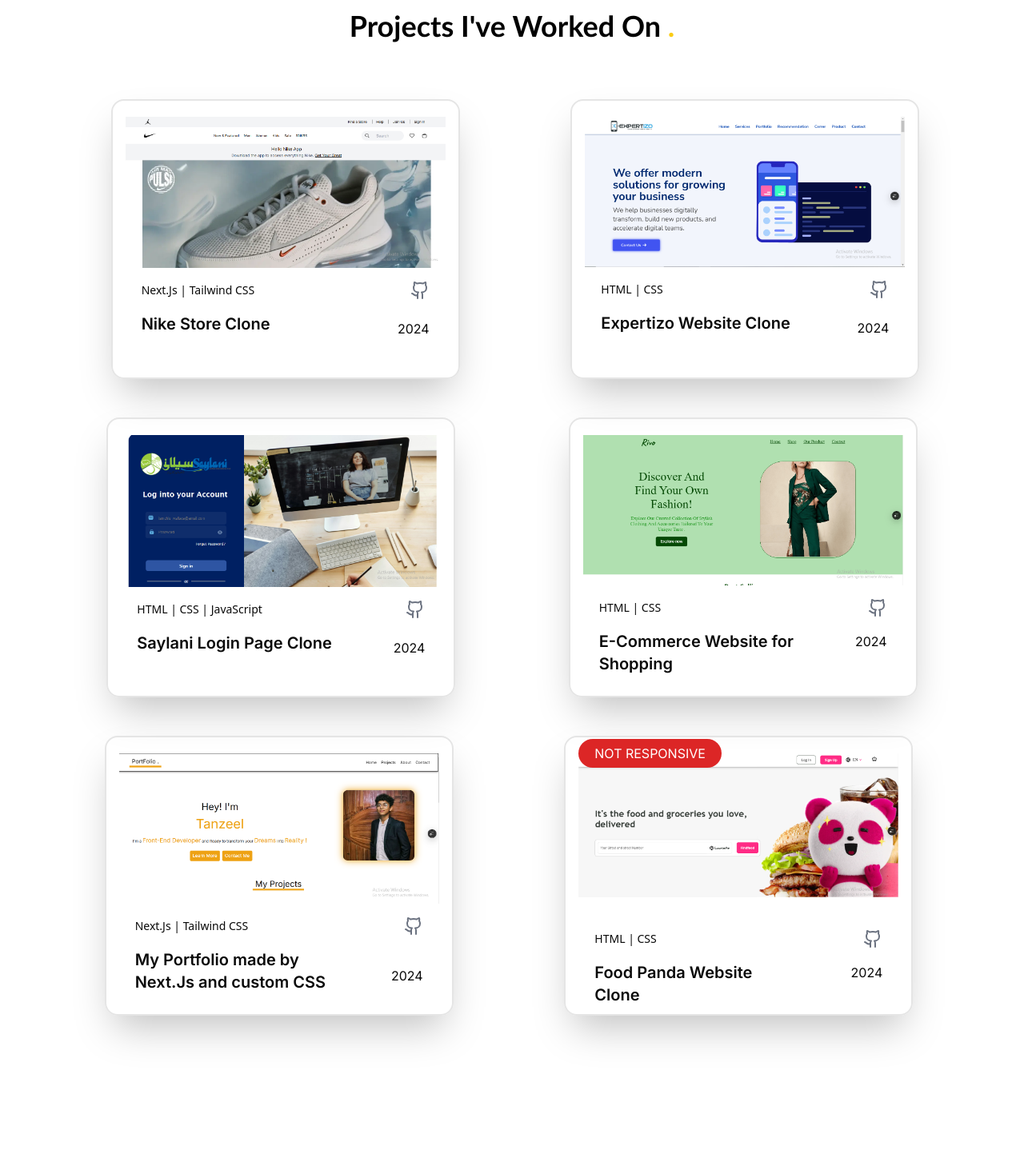
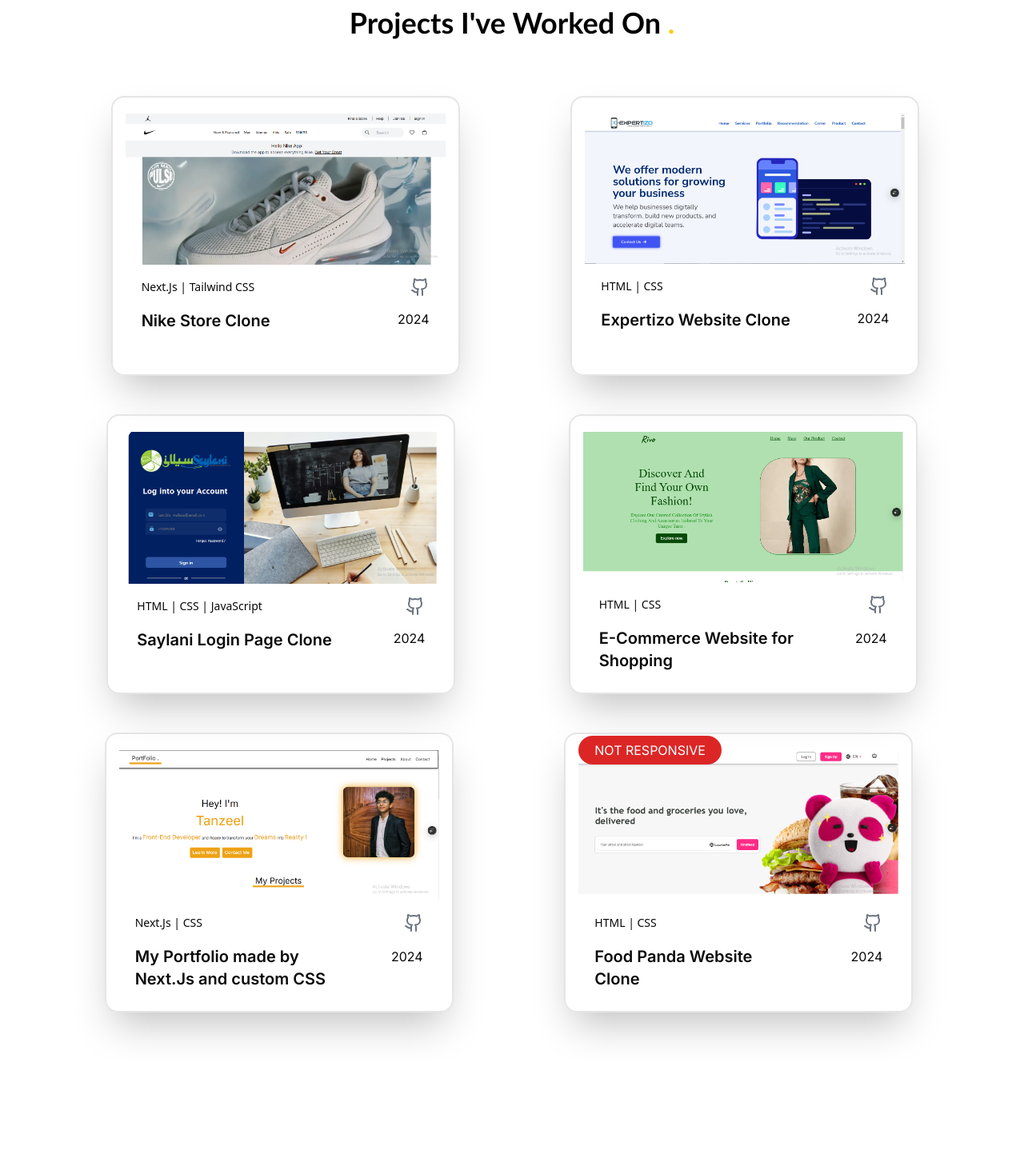
Before and after one commit to Tanzeel-Azeem/portfolio, a Next.js app: page / in a window 1280 px wide. Shown: the part 2048-3501 px from the top of the page at 80% size. Built offline with nearby package versions, Linux system fonts and the light colour scheme.

Commit message:
fixed small bugs

```diff
--- a/src/app/components/about.tsx
+++ b/src/app/components/about.tsx
@@ -9,7 +9,7 @@
 
         <div className='py-8 leading-6'>
            <span className='text-xl'>
-             <span className='text-yellow-500 font-bold text-2xl'>Hey! </span> <br /> {`I'm`}  <span className='text-gray-500 font-bold text-2xl'>Tanzeel</span>, a  <span className='text-gray-500 font-bold text-2xl'>Front-End Developer</span> from Karachi, <span className='text-yellow-500 font-bold text-2xl'>Pakistan</span>. I have been working in the field of <span className='text-gray-500 font-bold text-2xl'>web development</span>  for the past  8 months. I have a passion for creating beautiful and functional websites. I am proficient in  <span className='text-yellow-500 font-bold text-2xl'>HTML, CSS, JavaScript, TypeScript and Next.Js </span>.  I am always looking to learn new <span className='text-gray-500 font-bold text-2xl'>technologies</span>  and improve my <span className='text-gray-500 font-bold text-2xl'>skills</span> . I am a hardworking and dedicated individual who is always looking to improve and grow. Currently, my focus is on expanding my skill set by diving into <span className='text-yellow-500 font-bold text-2xl'> AI/ML development </span>. I am excited to continue my <span className='text-gray-500 font-bold text-2xl'>journey</span> and create some amazing <span className='text-yellow-500 font-bold text-2xl'>websites</span>.
+             <span className='text-yellow-500 font-bold text-2xl'>Hey! </span> <br /> {`I'm`}  <span className='text-gray-500 font-bold text-2xl'>Tanzeel</span>, a  <span className='text-gray-500 font-bold text-2xl'>Front-End Developer</span> from Karachi, <span className='text-yellow-500 font-bold text-2xl'>Pakistan</span>.  I have a passion for creating beautiful and functional websites. I am proficient in  <span className='text-yellow-500 font-bold text-2xl'>HTML, CSS, JavaScript, TypeScript and Next.Js </span>.  I am always looking to learn new <span className='text-gray-500 font-bold text-2xl'>technologies</span>  and improve my <span className='text-gray-500 font-bold text-2xl'>skills</span> . I am a hardworking and dedicated individual who is always looking to improve and grow. Currently, my focus is on expanding my skill set by diving into <span className='text-yellow-500 font-bold text-2xl'> AI/ML development </span>. I am excited to continue my <span className='text-gray-500 font-bold text-2xl'>journey</span> and create some amazing <span className='text-yellow-500 font-bold text-2xl'>websites</span>.
            </span>
         </div>
     </div>
--- a/src/app/components/portfolio.tsx
+++ b/src/app/components/portfolio.tsx
@@ -45,7 +45,7 @@
                     Nike Store Clone
                   </span>
                 </div>
-                <div>
+                <div  className="relative bottom-2">
                   <span className="px-5">2024</span>
                 </div>
               </div>
@@ -79,7 +79,7 @@
                     Expertizo Website Clone
                   </span>
                 </div>
-                <div>
+                <div  className="relative bottom-2">
                   <span className="px-5">2024</span>
                 </div>
               </div>
@@ -122,7 +122,7 @@
                     Saylani Login Page Clone{" "}
                   </span>
                 </div>
-                <div>
+                <div className="relative bottom-2">
                   <span className="px-5">2024</span>
                 </div>
               </div>
@@ -180,7 +180,7 @@
             <div>
               <div className="flex justify-between items-center px-5 py-4">
                 <span className="text-sm font-sans">
-                  Next.Js | Tailwind CSS
+                  Next.Js | CSS
                 </span>
                 <span>
                   <Link
@@ -199,8 +199,8 @@
                     <span className="px-5">Next.Js and custom CSS</span>
                   </span>
                 </div>
-                <div>
-                  <span className="px-5">2024</span>
+                <div className="relative bottom-5">
+                  <span className="px-5 ">2024</span>
                 </div>
               </div>
             </div>
@@ -218,7 +218,7 @@
               </span>
             </div>
             <div>
-              <div className="flex justify-between items-center px-5 py-4">
+              <div className="flex justify-between items-center px-5 ">
                 <span className="text-sm font-sans">HTML | CSS</span>
                 <span>
                   <Link
@@ -230,14 +230,14 @@
                 </span>
               </div>
 
-              <div className="flex justify-between items-center ">
+              <div className="flex justify-between items-center py-4">
                 <div className="pb-3">
                   <span className="px-5  text-xl font-semibold">
                     Food Panda Website <br /> <span className="px-5">Clone</span>
                   </span>
                 </div>
-                <div>
-                  <span className="px-5 relative bottom-5">2024</span>
+                <div className="relative bottom-5">
+                  <span className="px-5 ">2024</span>
                 </div>
               </div>
             </div>
--- a/src/app/layout.tsx
+++ b/src/app/layout.tsx
@@ -6,7 +6,7 @@
 
 export const metadata: Metadata = {
   title: "Tanzeel's Portfolio",
-  description: "Generated by create next app",
+  description: "Created by Tanzeel",
 };
 
 export default function RootLayout({
--- a/src/app/page.tsx
+++ b/src/app/page.tsx
@@ -9,7 +9,7 @@
 
 export default async function Home (){
   return (
-    <div className="max-w-screen-2xl mx-auto scroll-smooth">
+    <div className="max-w-screen-2xl mx-auto ">
       <Header />
       <Hero />
       <Service />
```
